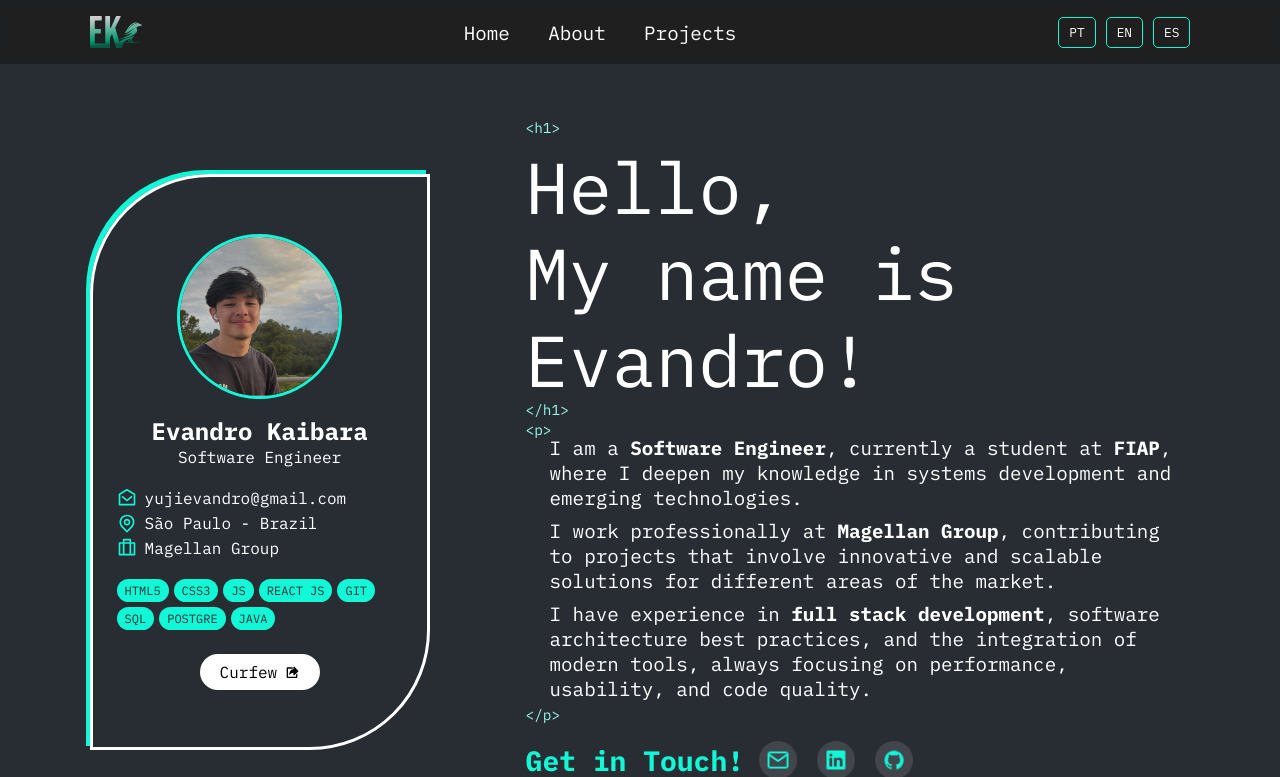
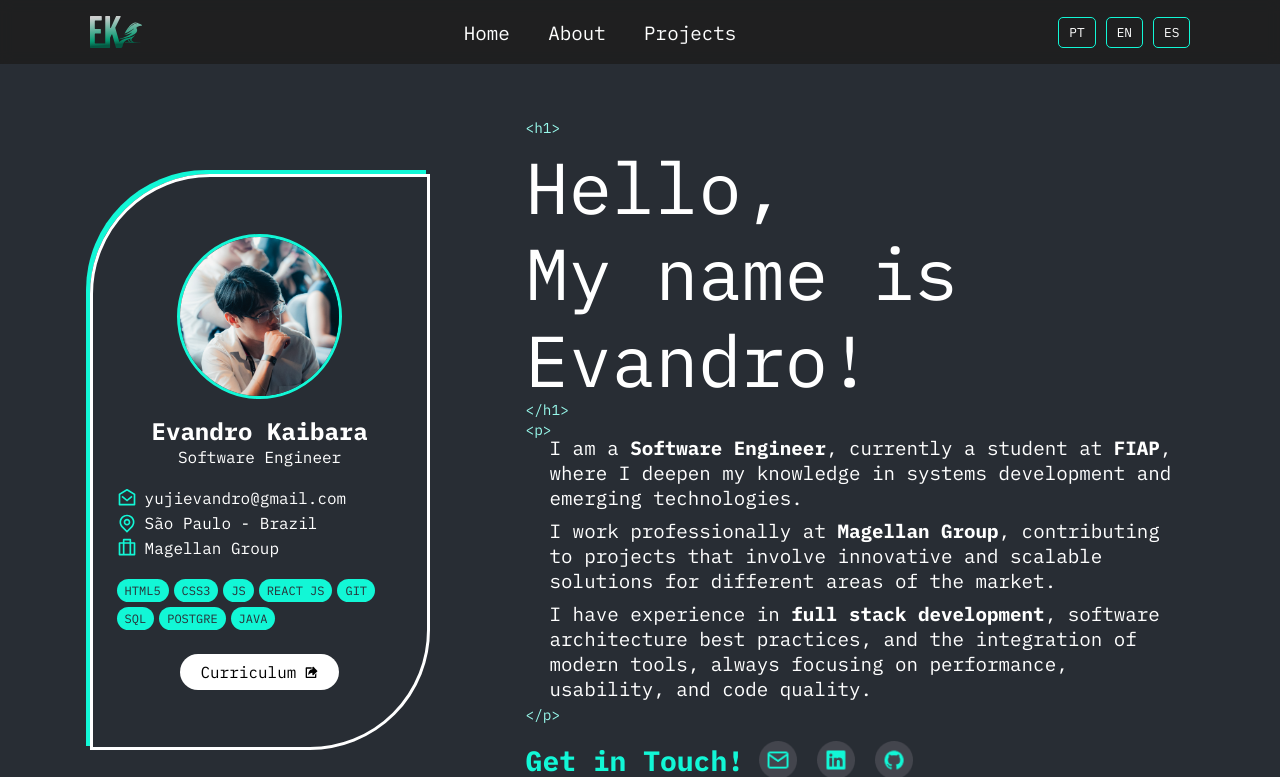
Before and after one commit to EvandroKaibara/portfolio, a React (Vite) app: page /eng in a window 1280 px wide. Shown: the top 777 px of the page. Built offline with nearby package versions, Linux system fonts and the light colour scheme.

Commit message:
update profile picture

```diff
--- a/src/components/Card/index.jsx
+++ b/src/components/Card/index.jsx
@@ -7,7 +7,7 @@ import { TiExport } from "react-icons/ti";
 export const Card = ({ career, curfew, location }) => {
     return (
         <div className={styles.container}>
-            <img src="/img/Me.jpeg" className={styles.img} alt="" />
+            <img src="/img/Me.jpg" className={styles.img} alt="" />
             <div className={styles.containerText}>
                 <h3 className={styles.h3}>Evandro Kaibara</h3>
                 <p className={styles.p}>{career}</p>
--- a/src/pages/eng/index.jsx
+++ b/src/pages/eng/index.jsx
@@ -21,7 +21,7 @@ export const ENG = () => {
                     <Card
                         career="Software Engineer"
                         location="São Paulo - Brazil"
-                        curfew="Curfew"
+                        curfew="Curriculum"
                     />
                     <div className={styles.container}>
                         <Text
```
Also changed, not shown: public/img/Me.jpg (added).
